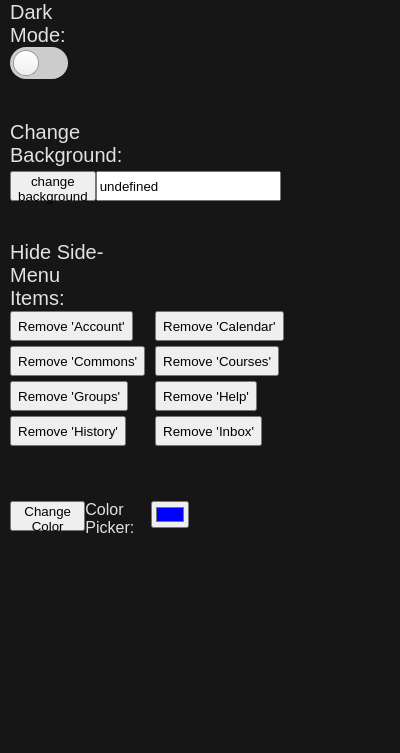
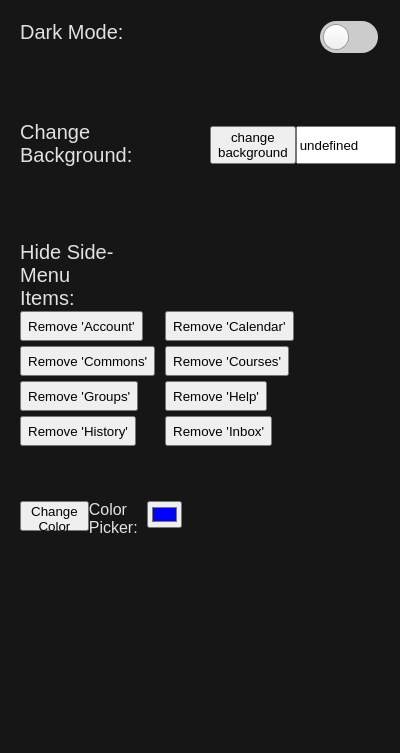
Before and after one commit to cis3296f22/canvasextension, a browser extension: page html/popup.html in a window 400 px wide. Shown: the part 99-852 px from the top of the page. Drawn offline with Linux system fonts and the light colour scheme.

Commit message:
changed placement of darkmode and background items

```diff
--- a/css/popup.css
+++ b/css/popup.css
@@ -20,30 +20,37 @@ h1 {
   font-size: 1.5em;
   font-weight: 500;
   left: 200px;
-  top: 10px;
+  top: 12px;
 }
 
 .option input {
   display: none;
 }
+
 .options {
   display: flex;
   position:absolute;
   top: 100px;
-  margin-left: 10px;
+  margin-left: 20px;
 }
 
 /* moving the dark mode label */
-.darkmodetoggle-label{
-  font-size: 18px;
+.darkmodeLabel{
+  font-size: 180px;
   position:absolute;
-  top: 6px;
+  top: 20px;
   width: 100px;
-  left: 75px;
+  white-space: nowrap;
+}
+.toggle{
+  display: flex;
+  position: absolute;
+  top: 20px;
+  left: 300px;
 }
 
 .backgroundLabel{
-  font-size: 18px;
+  font-size: 180px;
   position:absolute;
   top: 120px;
   width: 100px;
@@ -53,8 +60,9 @@ h1 {
 .background-container{
   display: flex;
   position:absolute;
-  height: 30px;
-  top: 170px;
+  height: 38px;
+  top: 125px;
+  left: 190px;
 }
 
 
--- a/html/popup.html
+++ b/html/popup.html
@@ -15,7 +15,7 @@
 		<div class="options">
             <div class="options-left">
                 <div class="option-container">
-					<label style="font-size:20px;" for = "DarkMode"> Dark Mode: </label>
+					<label class = "darkmodeLabel" style="font-size:20px; " for = "DarkMode"> Dark Mode: </label>
 					<label class="toggle">
 						<input id= "darkModeToggle" class="toggle-checkbox" type="checkbox" >
 						<div class="toggle-switch"></div>
@@ -26,7 +26,7 @@
 				<label class = "backgroundLabel" style="font-size:20px;" for = "BackgroundChange"> Change Background: </label>
 				<div class="background-container" >
 					<button id="backgroundButton">change background</button>
-					<input type="url" name="" id="url_textbox" placeholder="Enter image url here">
+					<input type="url" name="" id="url_textbox" style= "width: 100px" placeholder="Enter image url here">
 				</div>
 
 
```
